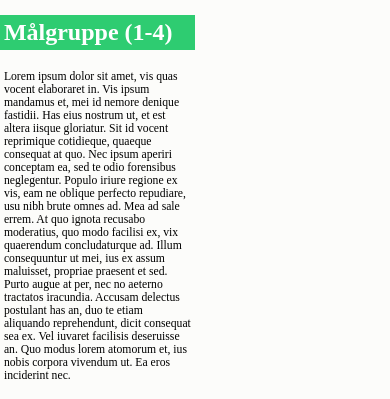
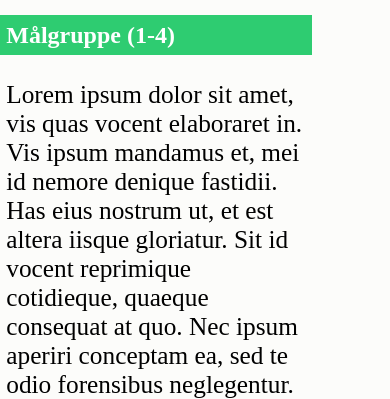
Before and after one commit to Frikheim/FinalProject, a plain HTML site: page malgrupper.html in a window 390 px wide. Shown: the part 387-786 px from the top of the page. Drawn offline with Linux system fonts and the light colour scheme.

Commit message:
Update style.css

```diff
--- a/style.css
+++ b/style.css
@@ -185,7 +185,7 @@ body {
         height: 30vh;
     }
 
-    p {font-size: 3vmin;}
+    p {font-size: 3vh;}
 
     .tellus{
         padding: 0;
@@ -197,9 +197,9 @@ body {
         margin: 0;
         font-size: 50px;
         display: block;
-    position: absolute;
-    left: 25%;
-    top: 10%;
+        position: absolute;
+        left: 25%;
+        top: 10%;
     }
 
     .meny{
@@ -242,6 +242,10 @@ body {
         padding: 0;
     }
 
+    .malgruppe1, .malgruppe2, .malgruppe3, .malgruppe4, .malgruppe5{
+        width: 100%;
+    }
+
     .malmain h1, .malmain p{
         padding-left: 2%;
         padding-right: 2%;
```
